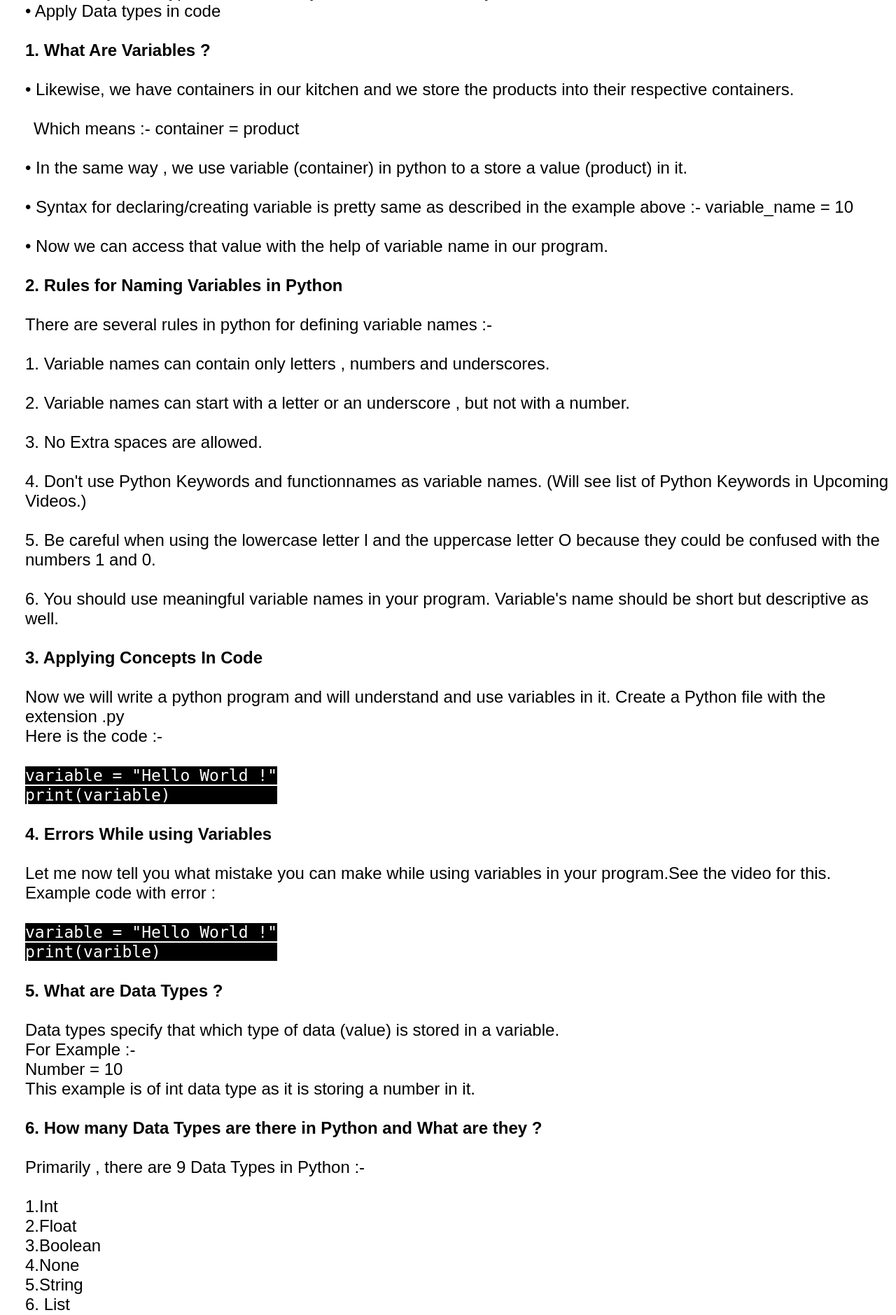
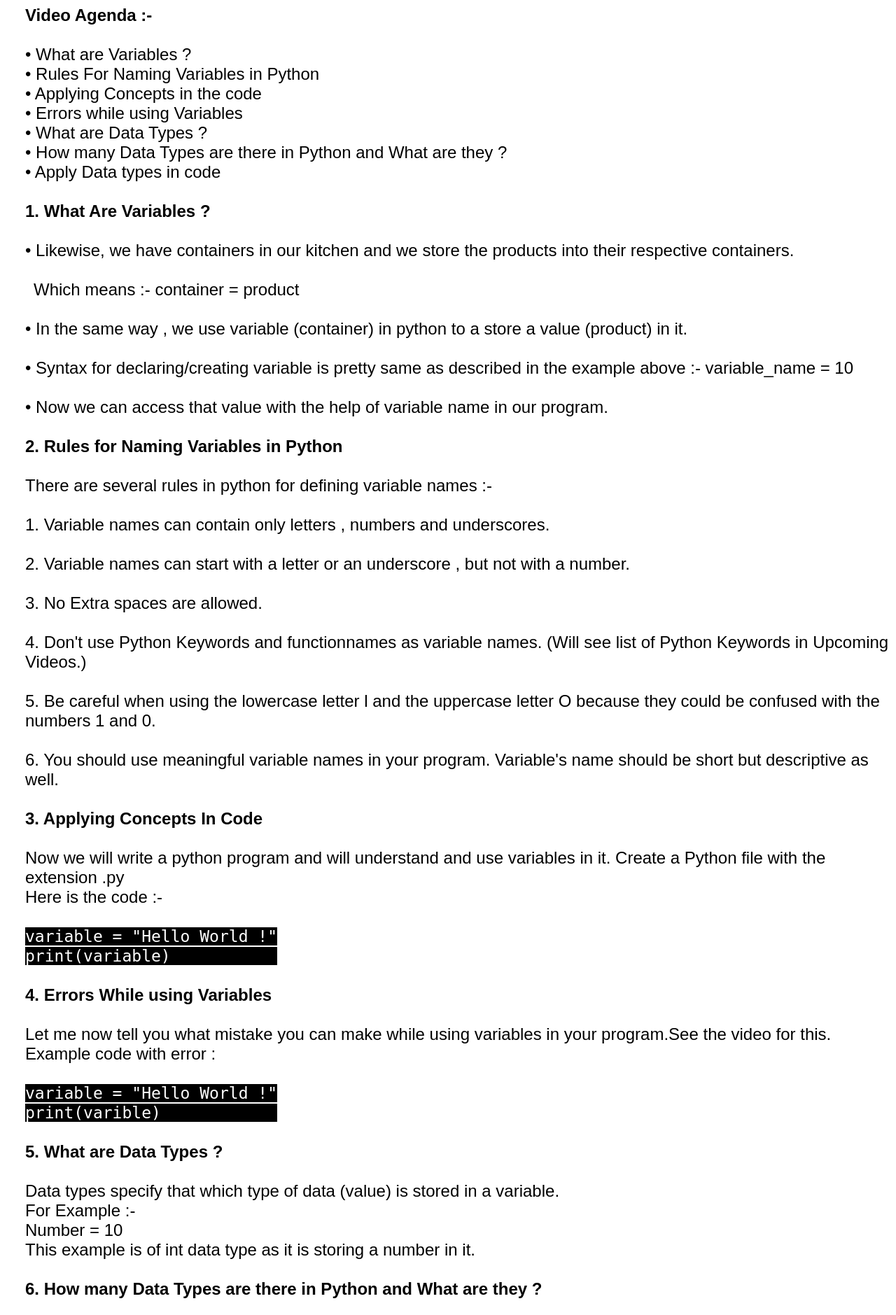
Before and after one commit to Coding-World-us/CodingWorld, a Django app: page /python-tutorial-3 in a window 1280 px wide; the page is wider, and only the part inside the window is pictured. Shown: the part 666-2545 px from the top of that part at 70% size. Run offline with Django 4.2, Linux system fonts and the light colour scheme.

Commit message:
Update Python_Video_3.html

```diff
--- a/Templates/Python_Video_3.html
+++ b/Templates/Python_Video_3.html
@@ -108,7 +108,7 @@
         background-color: black;
     }
     .para {
-        margin-top: 140px;
+        margin-top: 370px;
         margin-left: 28px;
         font-size: 24px;
         font-family: sans-serif;
```
